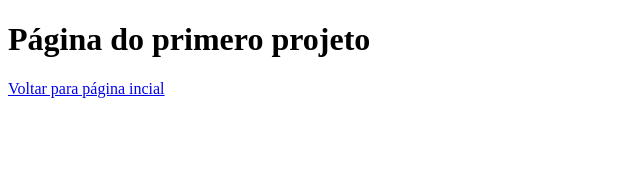
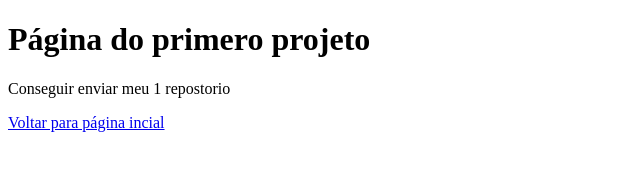
Before and after one commit to Dosangelos/teste, a plain HTML site: page primeiro-projeto.html in a window 1280 px wide. Shown: the whole page, without its empty margins (0-640 px from the left). Drawn offline with Linux system fonts and the light colour scheme.

Commit message:
Acrescentado Conseguir enviar meu 1 repostorio

```diff
--- a/primeiro-projeto.html
+++ b/primeiro-projeto.html
@@ -8,6 +8,7 @@
 </head>
 <body>
     <h1>Página do primero projeto</h1>
+    <p>Conseguir enviar meu 1 repostorio</p>
     <a href="index.html">Voltar para página incial</a>
 </body>
 </html>
```
